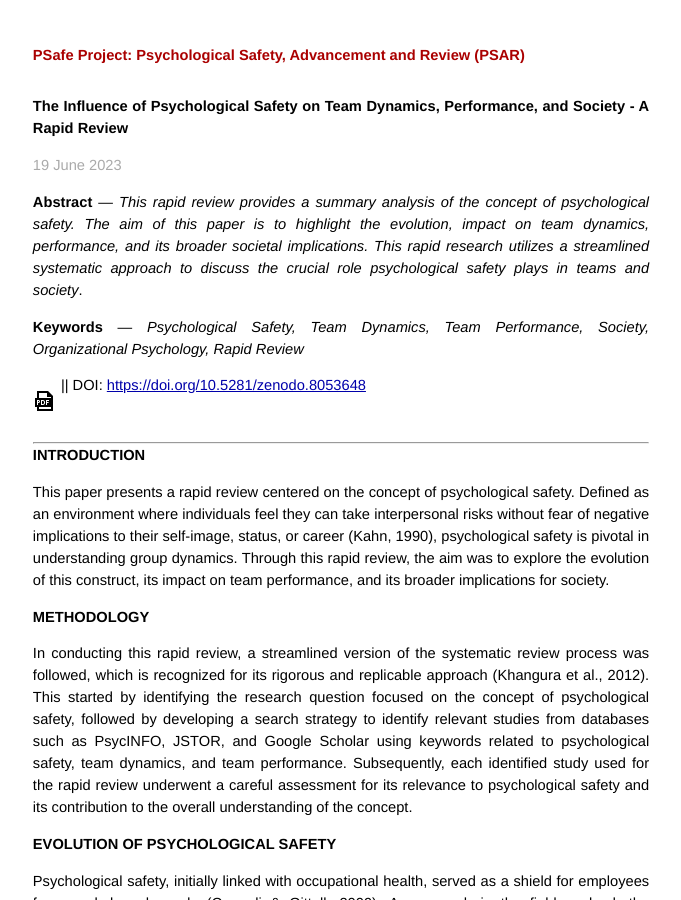
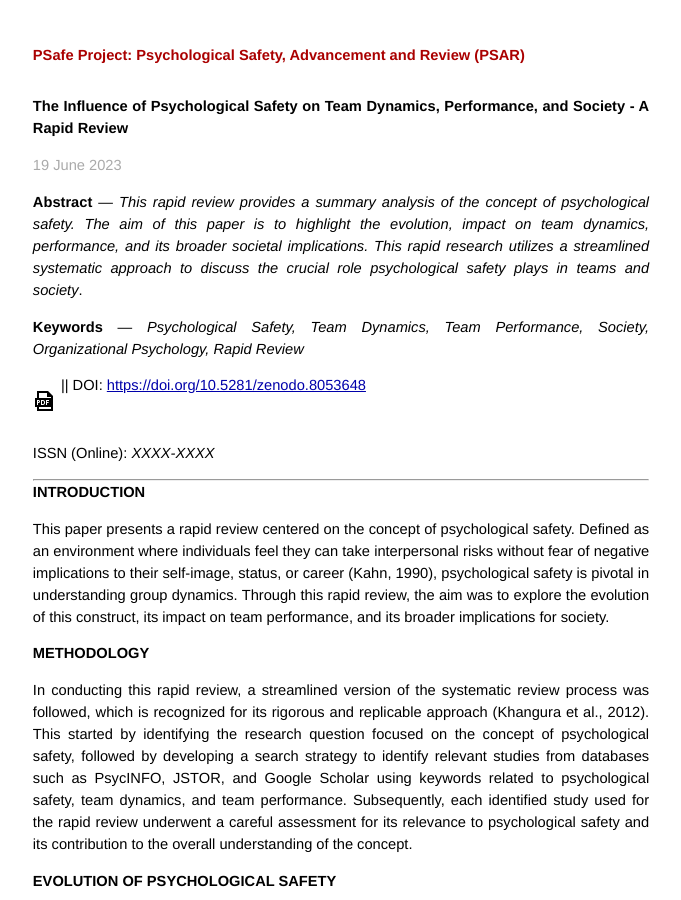
Before and after one commit to atidbit/psafe, a Jekyll site: the page built from _posts/2023-06-19-influence-of-psychological-safety-a-rapid-review.md, in a window 1280 px wide and 900 px high. Shown: the whole window, without its empty margins (299-980 px from the left). Built offline with Jekyll 4.4.1, drawn with Linux system fonts in a browser that asks for light colours.

Commit message:
Update 2023-06-19-influence-of-psychological-safety-a-rapid-review.md

```diff
--- a/_posts/2023-06-19-influence-of-psychological-safety-a-rapid-review.md
+++ b/_posts/2023-06-19-influence-of-psychological-safety-a-rapid-review.md
@@ -19,6 +19,8 @@ Organizational Psychology, Rapid Review_
 
 <a href="https://zenodo.org/record/8053648/files/Influence_of_Psychological_Safety_A_Rapid_Review.pdf?download=1" target="_blank"><img src="/images/pdf-icon.png" align="top"></a> ||
 DOI: <a href="https://doi.org/10.5281/zenodo.8053648" align="middle" target="_blank">https://doi.org/10.5281/zenodo.8053648</a>
+
+ISSN (Online): _XXXX-XXXX_
 
 <hr>
 
```
